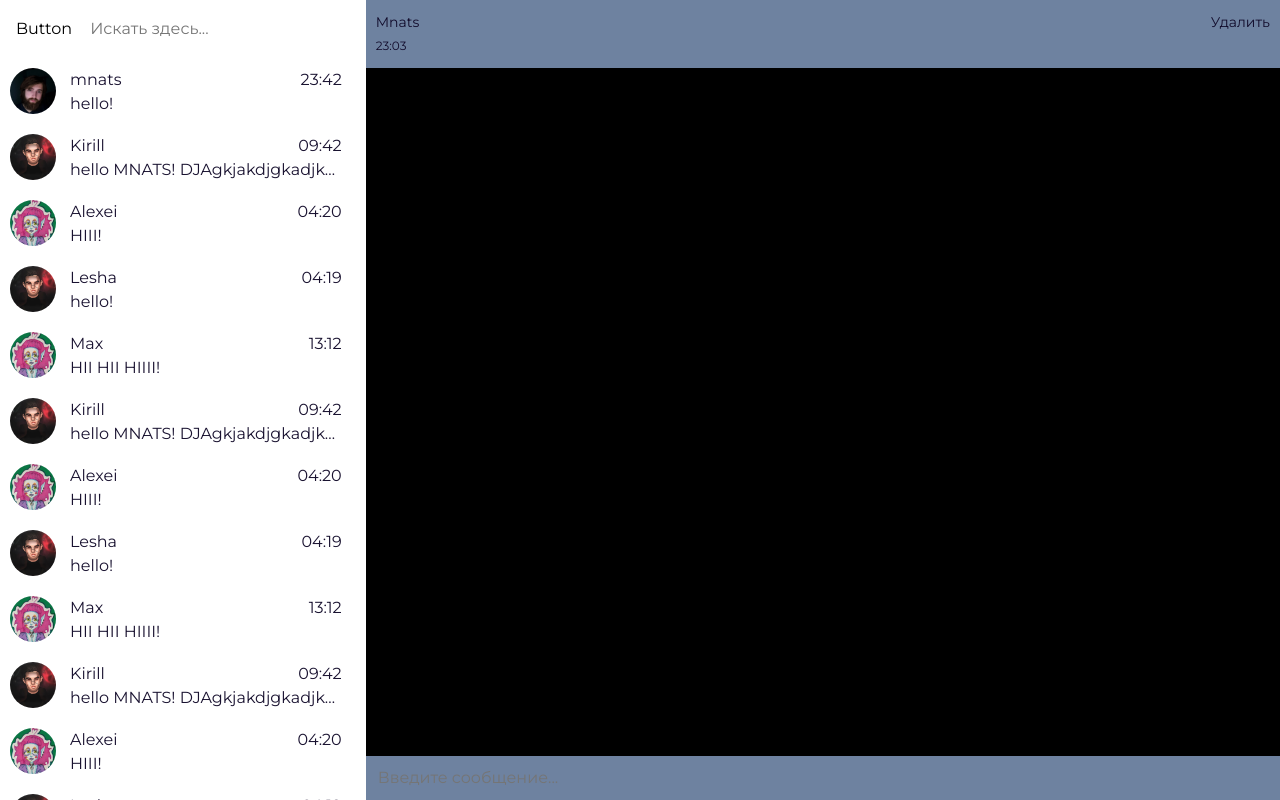
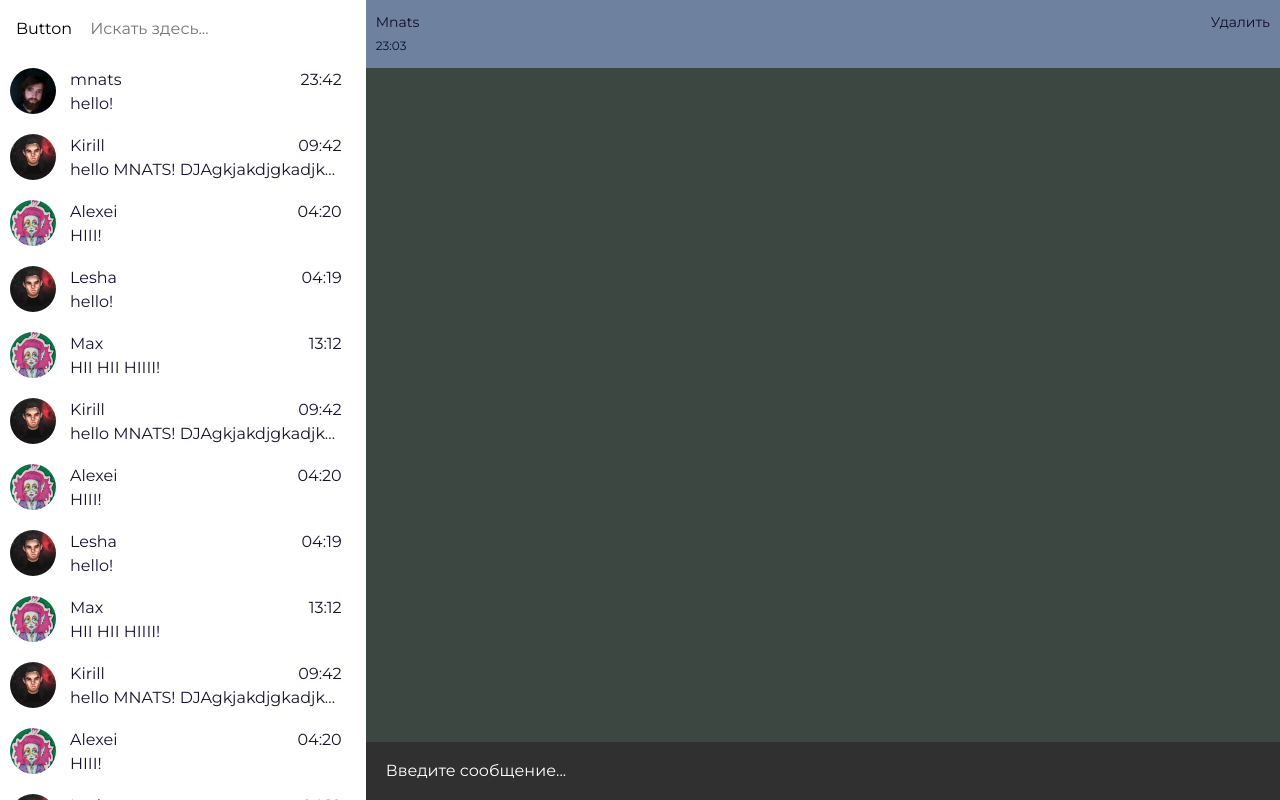
Before and after one commit to mnats725/mnatsakan-chat-ui, a React (Create React App) app: page / in a window 1280 px wide. Built offline with nearby package versions, Linux system fonts and the light colour scheme.

Commit message:
feat: message-input styles & fix: scroll styles

```diff
--- a/src/components/chat-block/chat-block.css
+++ b/src/components/chat-block/chat-block.css
@@ -2,5 +2,26 @@
   position: relative;
   width: 100%;
   z-index: 2;
-  background-color: black;
+  background-color: #3c4741;
 }
+
+.message-input-field-block {
+  display: flex;
+  position: absolute;
+  align-items: center;
+  width: 100%;
+  padding: 10px 20px;
+  bottom: 0;
+  background-color: #303030;
+}
+
+.message-input-field-block textarea {
+  width: 100%;
+  padding: 10px 0;
+  color: #ffffff;
+  resize: none;
+}
+
+.message-input-field-block textarea::placeholder {
+  color: #ffffff;
+}
--- a/src/components/chat-block/chat-block.tsx
+++ b/src/components/chat-block/chat-block.tsx
@@ -1,11 +1,14 @@
+import TextareaAutosize from 'react-textarea-autosize';
+
 import { Header } from './header';
-import { InputField } from './input-field';
 
 import './chat-block.css';
 
 export const ChatBlock = (): JSX.Element => (
   <div className='chat-block'>
     <Header />
-    <InputField />
+    <div className='message-input-field-block'>
+      <TextareaAutosize minRows={1} maxRows={5} placeholder='Введите сообщение...' />
+    </div>
   </div>
 );
--- a/src/components/chat-block/input-field/index.ts
+++ /dev/null
@@ -1 +0,0 @@
-export { InputField } from './input-field';
--- a/src/components/chat-block/input-field/input-field.css
+++ /dev/null
@@ -1,11 +0,0 @@
-.input-field-block {
-  position: absolute;
-  bottom: 0;
-  width: 100%;
-  padding: 10px;
-  background-color: #6e82a0;
-}
-
-.input-field-block input {
-  width: 100%;
-}
--- a/src/components/chat-block/input-field/input-field.tsx
+++ /dev/null
@@ -1,7 +0,0 @@
-import './input-field.css';
-
-export const InputField = (): JSX.Element => (
-  <div className='input-field-block'>
-    <input type='text' placeholder='Введите сообщение...' />
-  </div>
-);
--- a/src/index.css
+++ b/src/index.css
@@ -1,7 +1,7 @@
 /* Указываем box sizing */
 *,
-*::before,
-*::after {
+*:before,
+*:after {
   box-sizing: border-box;
 }
 
@@ -58,7 +58,7 @@ body {
   color: rgba(13, 5, 37, 0.95);
 }
 
-/* Удаляем стандартную стилизацию для всех ul и il, у которых есть атрибут class*/
+/* Удаляем стандартную стилизацию для всех ul и il, у которых есть атрибут class */
 ul[class],
 ol[class] {
   list-style: none;
@@ -67,7 +67,7 @@ ol[class] {
 /* Элементы a */
 a {
   text-decoration: none;
-  color: #000;
+  color: #000000;
 }
 
 /* Упрощаем работу с изображениями */
@@ -76,13 +76,13 @@ img {
   display: block;
 }
 
-/* Указываем понятную периодичность в потоке данных у article*/
+/* Указываем понятную периодичность в потоке данных у article */
 article > * + * {
   margin-top: 1em;
 }
 
 button {
-  background-color: #fff;
+  background-color: #ffffff;
   border: none;
   font: inherit;
 }
@@ -99,25 +99,29 @@ option {
   border-radius: 4px;
 }
 
-/* Скрол бар*/
+/* Скрол бар */
 ::-webkit-scrollbar {
   width: 10px;
   margin-right: 10px;
+  border: 0;
 }
 
-::-webkit-scrollbar-track {
+::-webkit-scrollbar-track,
+::-webkit-scrollbar-track-piece {
   background: transparent;
-  box-shadow: 0 0 2px rgba(0, 0, 0, 0.2) inset;
+  border: 0;
 }
 
 ::-webkit-scrollbar-thumb {
   background: #c9c6c6;
+  border: 2px solid transparent;
   border-radius: 8px;
-  border: 2px solid #ffffff;
+  background-clip: padding-box;
 }
 
 ::-webkit-scrollbar-thumb:hover {
   background: #7c7c7c;
+  background-clip: padding-box;
 }
 
 /* Удаляем все анимации и переходы для людей, которые предпочитай их не использовать */
--- a/stylelint.config.js
+++ b/stylelint.config.js
@@ -2,7 +2,7 @@ module.exports = {
   extends: [require.resolve('stylelint-prettier/recommended')],
   rules: {
     'block-no-empty': true,
-    'color-hex-length': 'short',
+    'color-hex-length': 'long',
     'color-no-invalid-hex': true,
     'comment-empty-line-before': [
       'always',
```
Also changed, not shown: package.json (+4 -3 lines), 1 other file (tests, documents, lock files or other folders).
